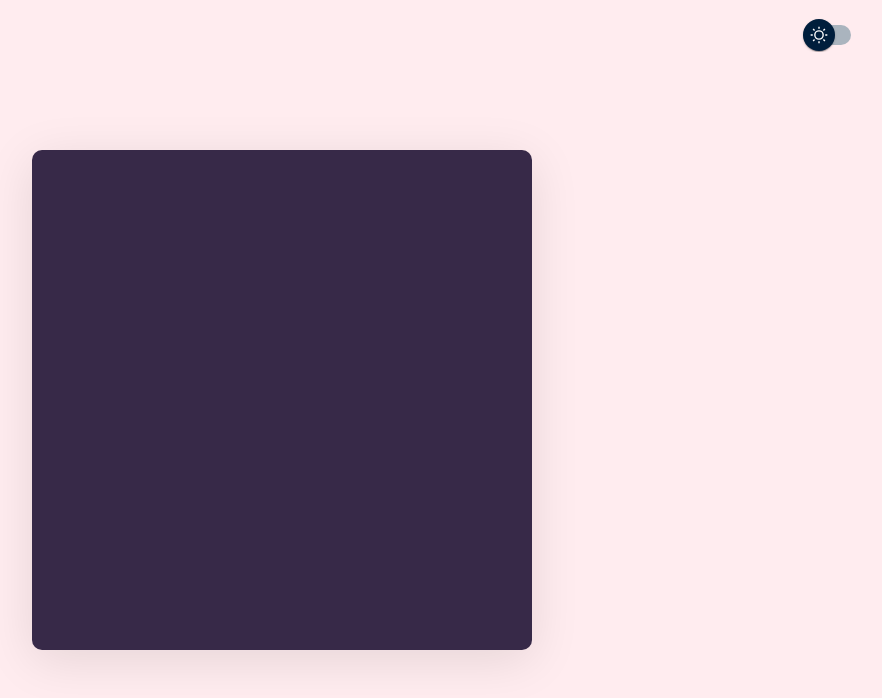
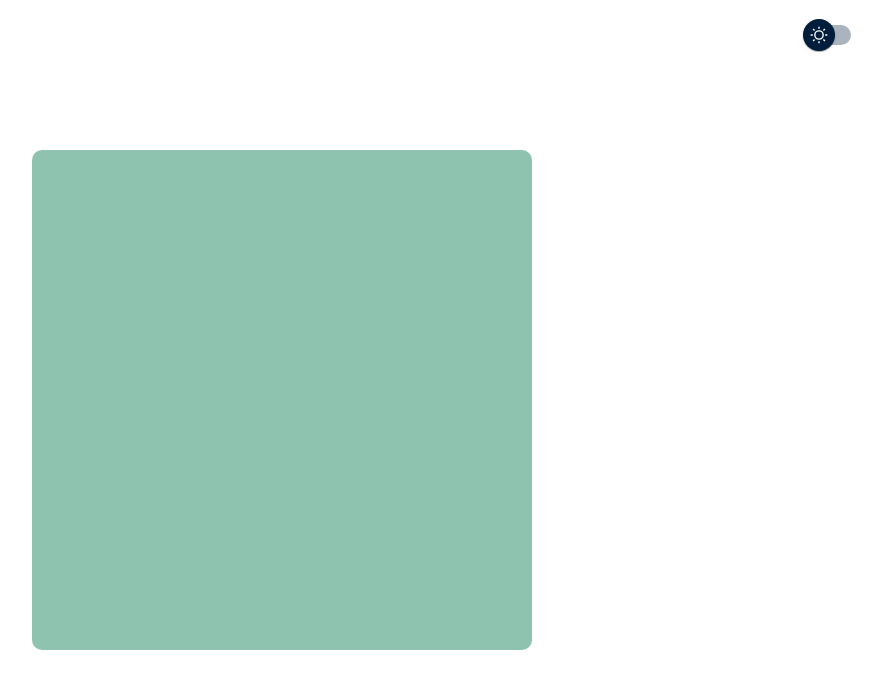
Before and after one commit to CelsoDeCarvalho/react-hooks, a React (Create React App) app: page / in a window 1280 px wide. Shown: the top 698 px of the page, without its empty margins (358-1240 px from the left). Built offline with nearby package versions, Linux system fonts and the light colour scheme.

Commit message:
setup dark and light themes colors

```diff
--- a/src/App.js
+++ b/src/App.js
@@ -12,12 +12,12 @@ function App() {
   //so here I'm creating a theme state and passing it as
   //context value that will be provided to all children
   return (
-    <main className="app-container">
-      <ThemeContext.Provider value={{ theme: theme, setTheme: setTheme }}>
+    <ThemeContext.Provider value={{ theme: theme, setTheme: setTheme }}>
+      <main className={`app-container ${theme}`}>
         <ThemeWidget />
         <MainCard />
-      </ThemeContext.Provider>
-    </main>
+      </main>
+    </ThemeContext.Provider>
   );
 }
 
--- a/src/assets/styles/App.css
+++ b/src/assets/styles/App.css
@@ -4,15 +4,12 @@
   display: flex;
   justify-content: center;
   align-items: center;
-  background-color: var(--bg-color);
 }
 
 .main-card__container{
   width: 500px;
   height: 500px;
-  background-color: var(--card-bg-color);
   border-radius: 10px;
-  box-shadow: rgba(0, 0, 0, 0.1) 0px 10px 50px;
 }
 
 .widget-container{
@@ -20,3 +17,19 @@
   top: 10px;
   right: 40px;
 }
+
+.dark{
+  background-color: var(--light-bg-primary);
+}
+
+.light .main-card__container{
+  background-color: var(--light-bg-secondary);
+}
+
+.dark{
+  background-color: var(--dark-bg-primary);
+}
+
+.dark .main-card__container{
+  background-color: var(--dark-bg-secondary);
+}
--- a/src/assets/styles/colors.css
+++ b/src/assets/styles/colors.css
@@ -1,5 +1,6 @@
 :root{
-    --bg-color:#FFECEF;
-    --card-bg-color:#372948;
-    --orange-bg-color: #FFFF00;
+    --light-bg-primary:#DEF5E5;
+    --light-bg-secondary:#8EC3B0;
+    --dark-bg-primary:#864879;
+    --dark-bg-secondary:#1F1D36;
 }
```
Also changed, not shown: src/components/MainCard.js (+9 -3 lines).
